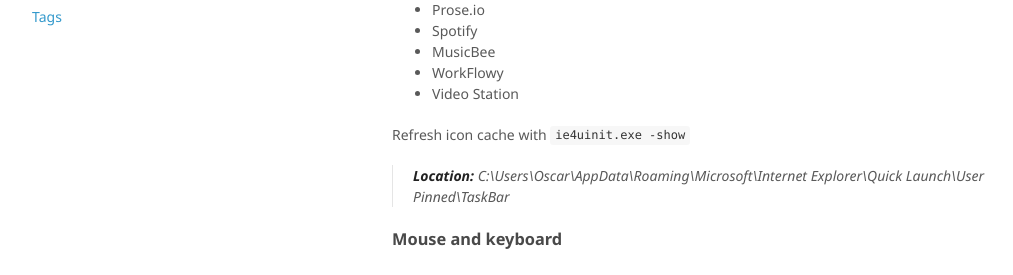
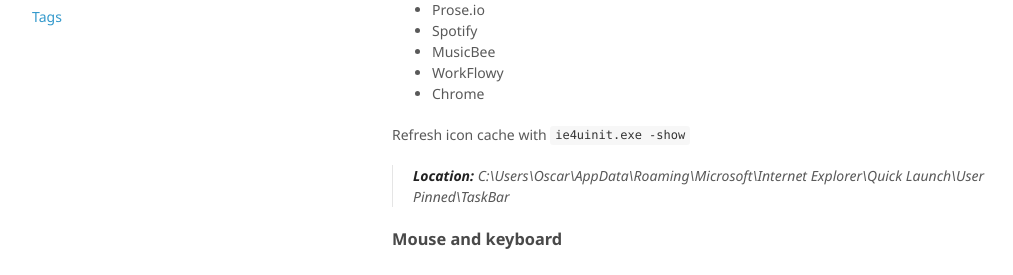
Before and after one commit to oscarb/pad, a Jekyll site: the page built from _docs/windows-10-essentials.md, in a window 1280 px wide and 900 px high, scrolled down 3669 px. Shown: the part 176-451 px from the top of the window, without its empty margins (128-1141 px from the left). Built offline with Jekyll 4.4.1, drawn with Linux system fonts in a browser that asks for light colours; some web fonts are replaced.

Commit message:
Updated windows-10-essentials.md

```diff
--- a/_docs/windows-10-essentials.md
+++ b/_docs/windows-10-essentials.md
@@ -127,7 +127,7 @@ Create the following web apps using Chrome and pin to taskbar
  * Spotify
  * MusicBee
  * WorkFlowy
- * Video Station
+ * Chrome
 
 Refresh icon cache with `ie4uinit.exe -show`
 
```
